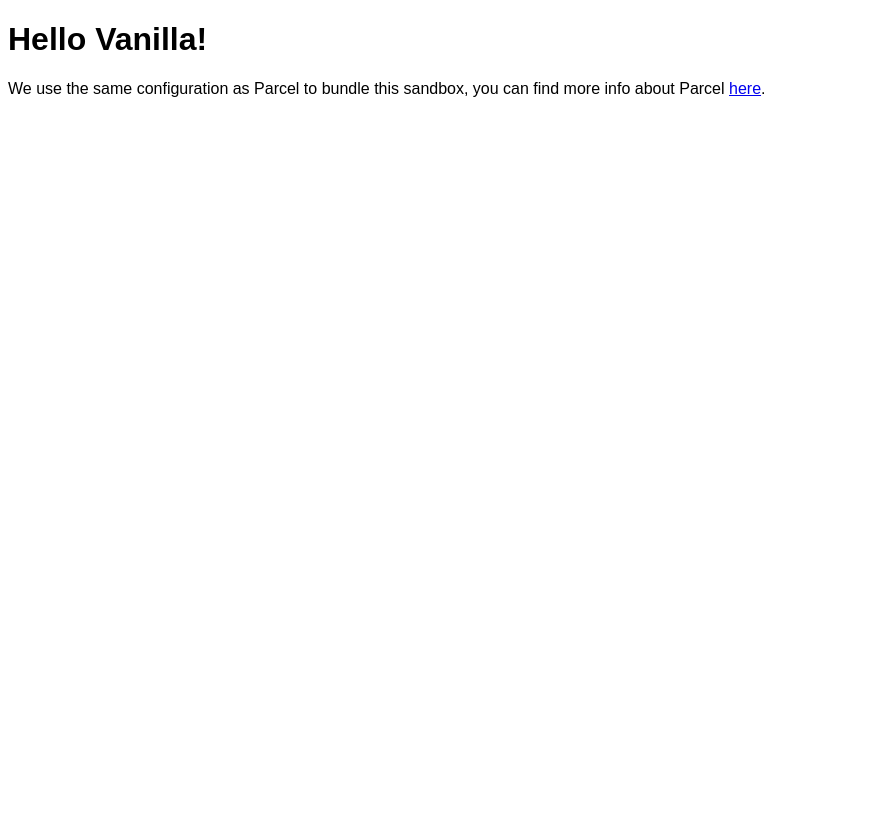
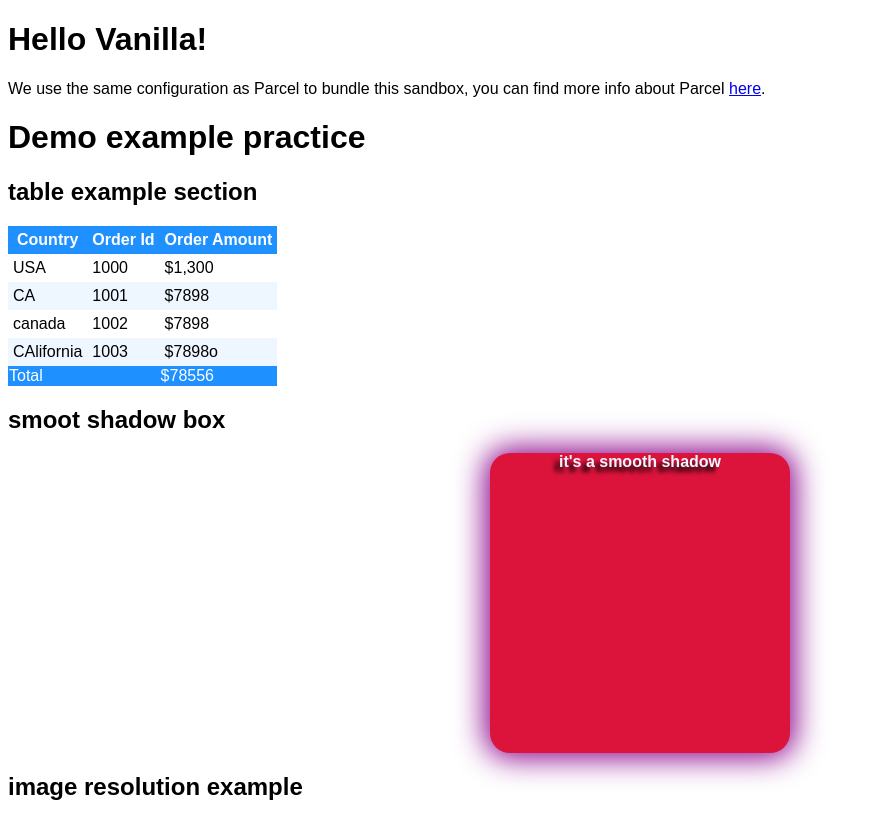
Before and after one commit to Maheshlee007/html_css_js_mahesh, a website built with Parcel: page index.html in a window 1280 px wide. Shown: the top 838 px of the page, without its empty margins (0-874 px from the left). Before the commit the page ends 800 px from the top, so only its background shows below. Built offline with nearby package versions, Linux system fonts and the light colour scheme; files whose address does not match are found by name.

Commit message:
Update index.html

```diff
--- a/index.html
+++ b/index.html
@@ -1,16 +1,82 @@
 <!DOCTYPE html>
 <html>
+  <head>
+    <title>Parcel Sandbox</title>
+    <meta charset="UTF-8" />
+    <link rel="stylesheet" href="./src/styles.css" />
+  </head>
 
-<head>
-	<title>Parcel Sandbox</title>
-	<meta charset="UTF-8" />
-</head>
+  <body>
+    <div id="app"></div>
+    <h1>Demo example practice</h1>
+    <h2>table example section</h2>
+    <section>
+      <table>
+        <thead>
+          <tr>
+            <th>Country</th>
+            <th>Order Id</th>
+            <th>Order Amount</th>
+          </tr>
+        </thead>
+        <tbody>
+          <tr>
+            <td>USA</td>
+            <td>1000</td>
+            <td>$1,300</td>
+          </tr>
+          <tr>
+            <td>CA</td>
+            <td>1001</td>
+            <td>$7898</td>
+          </tr>
+          <tr>
+            <td>canada</td>
+            <td>1002</td>
+            <td>$7898</td>
+          </tr>
+          <tr>
+            <td>CAlifornia</td>
+            <td>1003</td>
+            <td>$7898o</td>
+          </tr>
+        </tbody>
+        <tfoot>
+          <tr>
+            <td colspan="2">Total</td>
+            <td>$78556</td>
+          </tr>
+        </tfoot>
+      </table>
+    </section>
+    <h2>smoot shadow box</h2>
 
-<body>
-	<div id="app"></div>
+    <div class="smoothShadow">
+      <p>it's a smooth shadow</p>
+    </div>
+    <h2>image resolution example</h2>
+    <section class="hubble">
+      <picture>
+        <source
+          media="(min-width:1440px )"
+          srcset="./src/images/background_w1440.jpg"
+        />
+        <source
+          media="(min-width:1228px )"
+          srcset="./src/images/background_w1228.jpg"
+        />
+        <source
+          media="(min-width:350px  )"
+          srcset="./src/images/background_w853.jpg"
+        />
 
-	<script src="src/index.js">
-	</script>
-</body>
+        <img src="./src//images/background_w320.jpg" alt="backgroud img" />
+      </picture>
 
+      <h1>Hubble Space Telescope</h1>
+      <p>30 years of discovery</p>
+    </section>
+
+    <script src="src/index.js"></script>
+  </body>
 </html>
```
